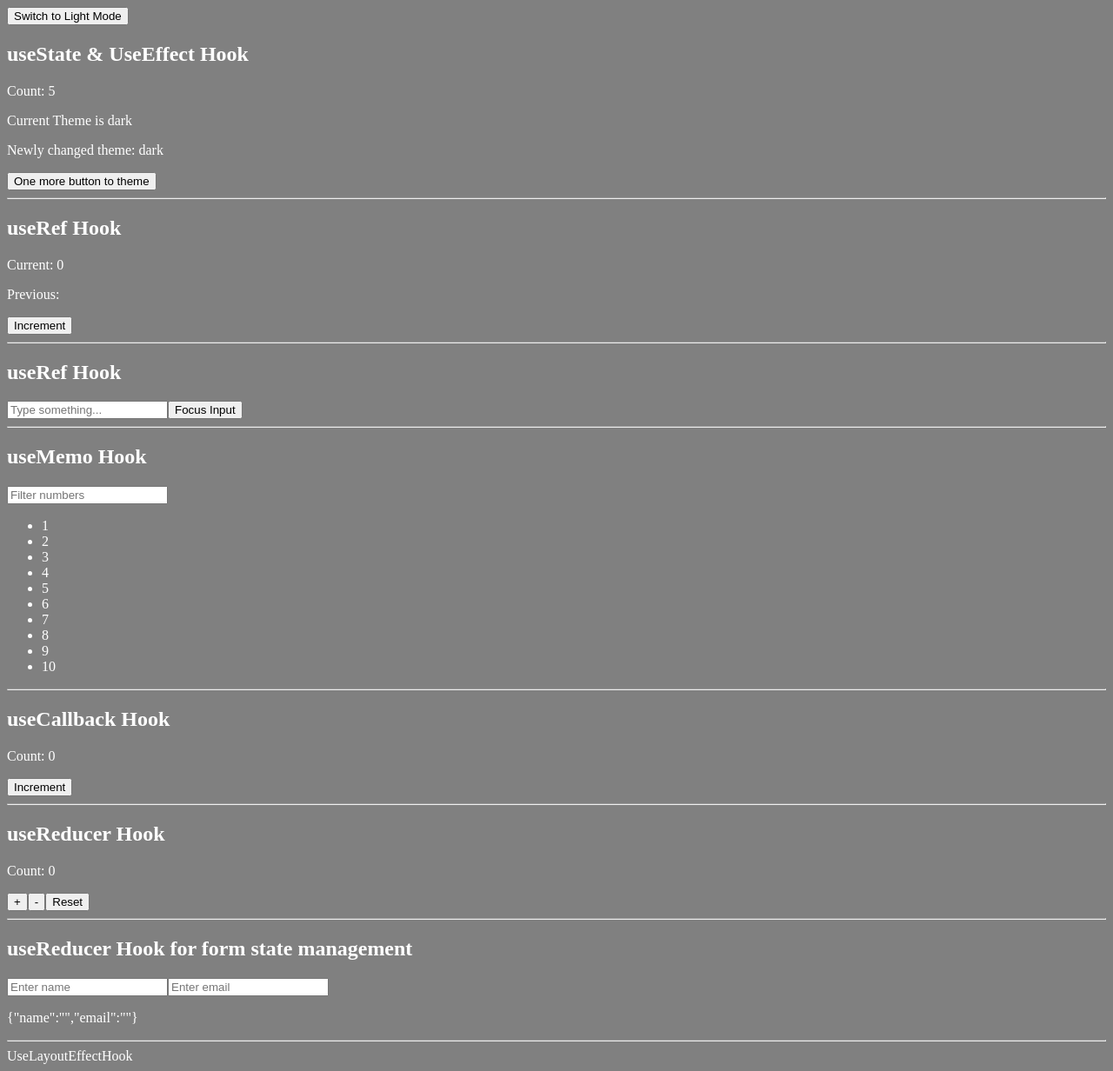
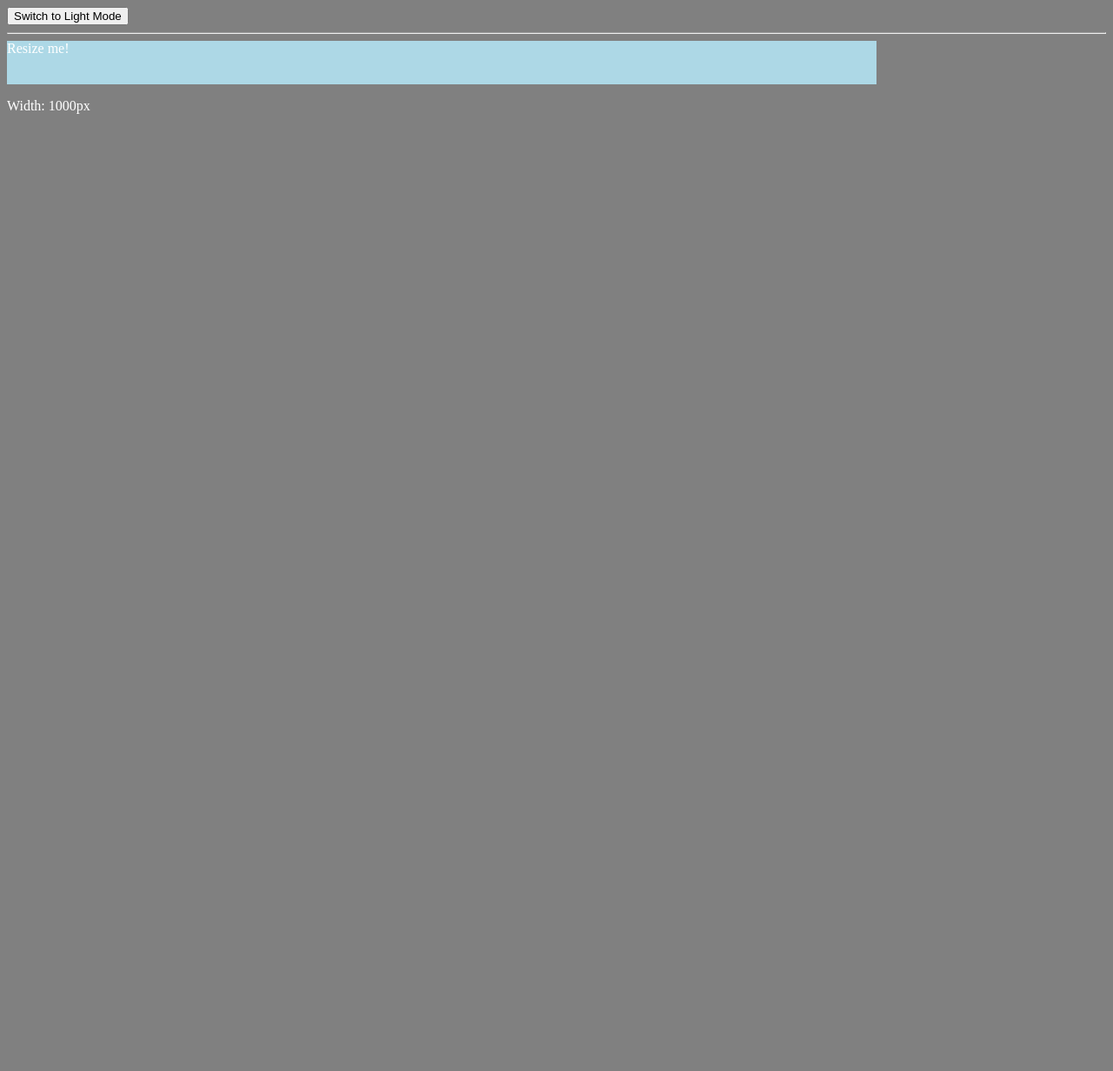
Before and after one commit to Anusuya-SK/React-Projects, a React (Create React App) app in the folder react_hooks/: page / in a window 1280 px wide. Shown: the whole page at 87% size. After the commit the page ends 800 px from the top, so only its background shows below. Built offline with nearby package versions, Linux system fonts and the light colour scheme.

Commit message:
useLayout hook

```diff
--- a/react_hooks/src/App.js
+++ b/react_hooks/src/App.js
@@ -27,7 +27,7 @@ function App() {
       <button onClick={() => setTheme(isDark ? 'light' : 'dark')}>Switch to {isDark ? 'Light' : 'Dark'} Mode</button>
       {/* If value={theme} pass the single value */}
       <ThemeContext.Provider value={themeChange}>
-        <UseStateUseEffectHook />
+        {/* <UseStateUseEffectHook />
         <hr />
         <UseRefHook />
         <hr />
@@ -37,7 +37,7 @@ function App() {
         <hr />
         <UseReducerHook />
         <hr />
-        <ReducerFormState />
+        <ReducerFormState /> */}
         <hr />
         <UseLayoutEffectHook />
       </ThemeContext.Provider>
--- a/react_hooks/src/components/UseLayoutEffectHook.js
+++ b/react_hooks/src/components/UseLayoutEffectHook.js
@@ -1,9 +1,40 @@
-import React from 'react'
+import React, { useLayoutEffect, useRef, useEffect, useState  } from 'react'
 
 function UseLayoutEffectHook() {
+    const boxRef = useRef();
+    const [width, setWidth] = useState(0);
+
+    // useLayoutEffect(() => {
+    //     // Scroll box to the bottom immediately after render
+    //     boxRef.current.scrollTop = boxRef.current.scrollHeight;
+    // },[])
+
+    useLayoutEffect(() => {
+    if (boxRef.current) {
+      setWidth(boxRef.current.getBoundingClientRect().width);
+    }
+  }, []);
+
+
   return (
-    <div>UseLayoutEffectHook</div>
+    // <div ref={boxRef} style={{ height: "100px", overflowY: "auto", border: "1px solid black" }}>
+    //     {Array.from({length:30},(_,i) => (
+    //         <p key={i}>Item {i+1}</p>
+    //     ))}
+    // </div>
+    <div>
+      <div ref={boxRef} style={{ width: "1000px", height: "50px", background: "lightblue" }}>
+        Resize me!
+      </div>
+      <p>Width: {width}px</p>
+    </div>
   )
 }
 
 export default UseLayoutEffectHook
+
+// First, about the React render cycle:
+// Render phase: React builds the virtual DOM.
+// Commit phase: React applies changes to the real DOM.
+// Browser paints: User sees the UI update.
+// Effects run (useLayoutEffect or useEffect).
```
